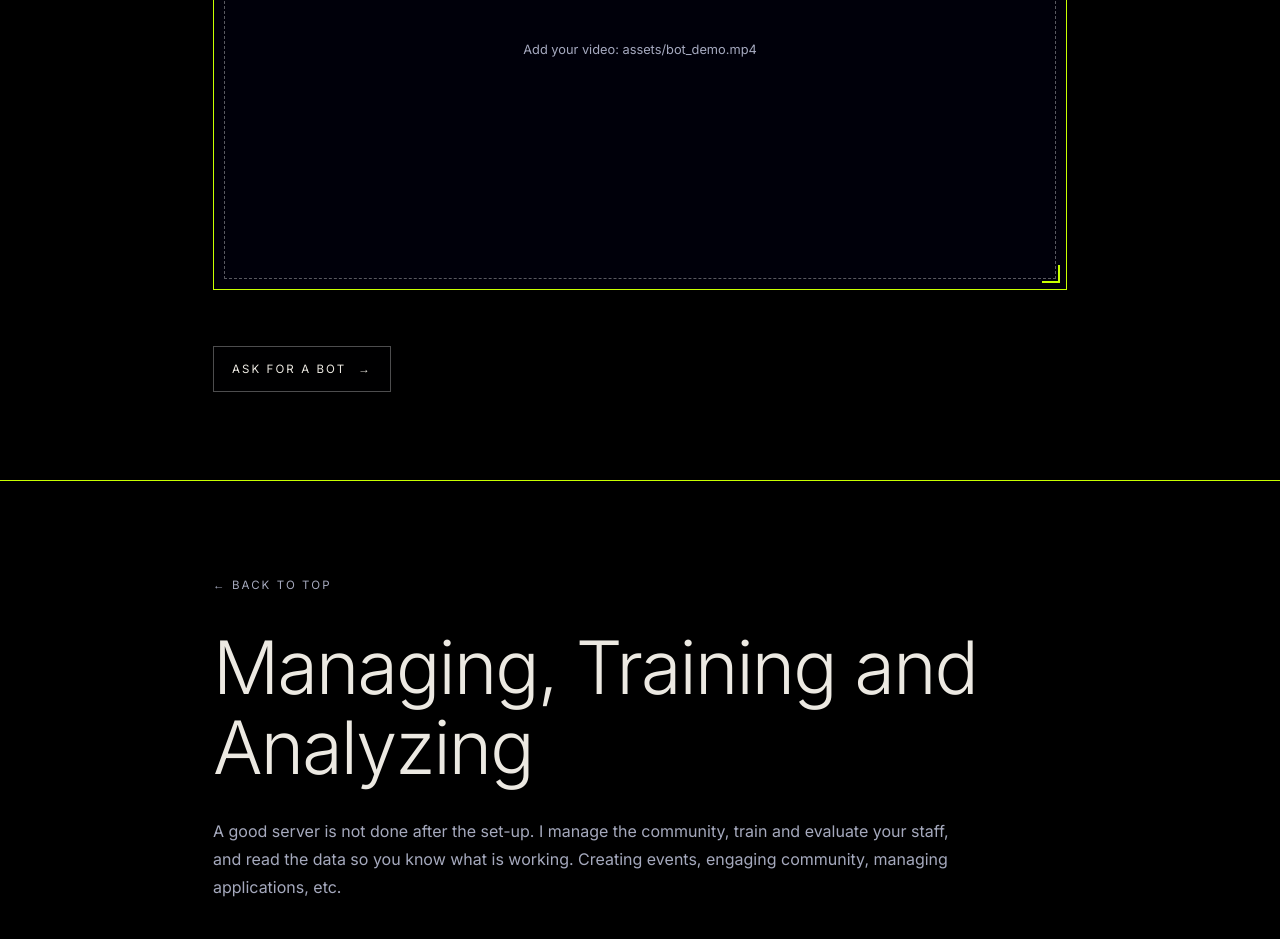
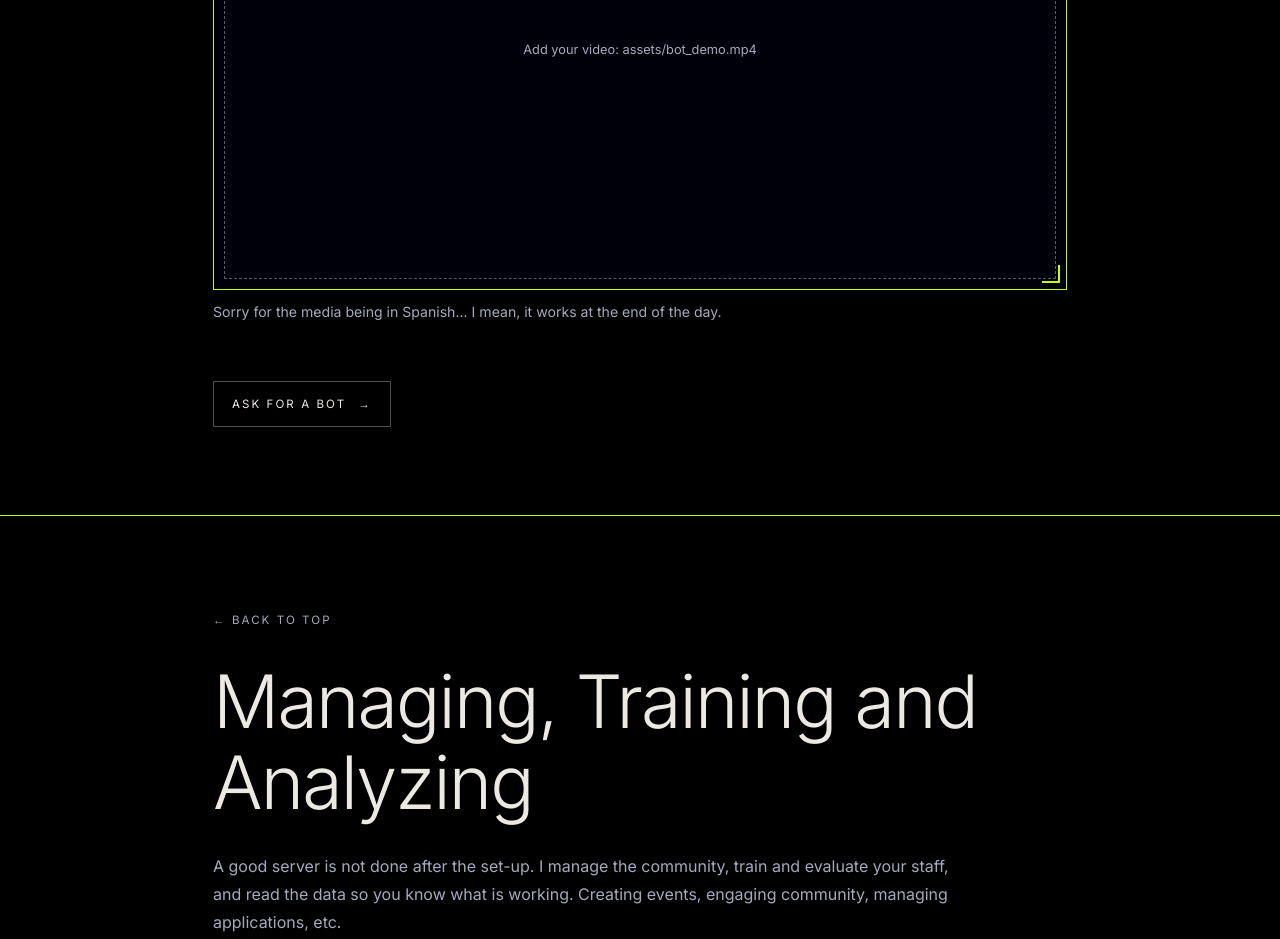
Before and after one commit to valter-byte/portfolio, a plain HTML site: page index.html in a window 1280 px wide. Shown: the part 6231-7170 px from the top of the page. Drawn offline with Linux system fonts and the light colour scheme.

Commit message:
Enhance video error handling and add media note
Updated video element handling and added a note for missing media.

```diff
--- a/index.html
+++ b/index.html
@@ -313,7 +313,7 @@ footer{padding:0 0 64px;font-size:.78rem;color:rgba(222,228,255,.55)}
       <figure class="shot"><div class="slot"><img src="assets/bot_2.png" alt=""></div><figcaption></figcaption></figure>
       <figure class="shot"><div class="slot"><img src="assets/bot_3.png" alt=""></div><figcaption></figcaption></figure>
     </div>
-    <figure class="shot" style="margin-top:20px"><div class="slot vid"><video src="assets/bot_demo.mp4" controls preload="metadata" playsinline></video></div><figcaption></figcaption></figure>
+    <figure class="shot" style="margin-top:20px"><div class="slot vid"><video src="assets/bot_demo.mp4" controls preload="metadata" playsinline></video></div><figcaption>Sorry for the media being in Spanish... I mean, it works at the end of the day.</figcaption></figure>
     <div class="cta"><a class="btn" href="#contact">Ask for a bot <span aria-hidden="true">→</span></a></div>
   </div>
 </section>
@@ -396,7 +396,7 @@ footer{padding:0 0 64px;font-size:.78rem;color:rgba(222,228,255,.55)}
     if(k!=="email"){a.target="_blank";a.rel="noopener";}
   });
 
-  document.querySelectorAll(".slot img,.slot video").forEach(function(m){
+ document.querySelectorAll(".slot img,.slot video").forEach(function(m){
     var isV=m.tagName==="VIDEO", src=m.getAttribute("src");
     var note=document.createElement("span");
     note.textContent="Add your "+(isV?"video":"image")+": "+src;
@@ -405,15 +405,19 @@ footer{padding:0 0 64px;font-size:.78rem;color:rgba(222,228,255,.55)}
       if(m.dataset.fb&&!m.dataset.tried){m.dataset.tried="1";m.src=m.dataset.fb;}
       else m.parentNode.classList.add("empty");
     }
+    function ok(){
+      m.parentNode.classList.remove("empty");
+    }
     m.addEventListener("error",fail);
-    function check(){
-      if(isV){if(m.error||m.networkState===3)fail();}
-      else if(m.complete&&m.naturalWidth===0)fail();
+    if(isV){
+      m.addEventListener("loadedmetadata",ok);
+      if(m.error)fail();
+    }else{
+      m.addEventListener("load",ok);
+      if(m.complete&&m.naturalWidth===0)fail();
     }
-    check();addEventListener("load",check);
   });
 
-  /* click-to-zoom: every picture inside the detail sections (not the 4 on the home page, not videos) */
   var zoomImgs=[].slice.call(document.querySelectorAll(".detail .slot img"));
   var lb=document.createElement("div");
   lb.className="lb";lb.setAttribute("role","dialog");lb.setAttribute("aria-modal","true");lb.setAttribute("aria-label","Image viewer");
```
